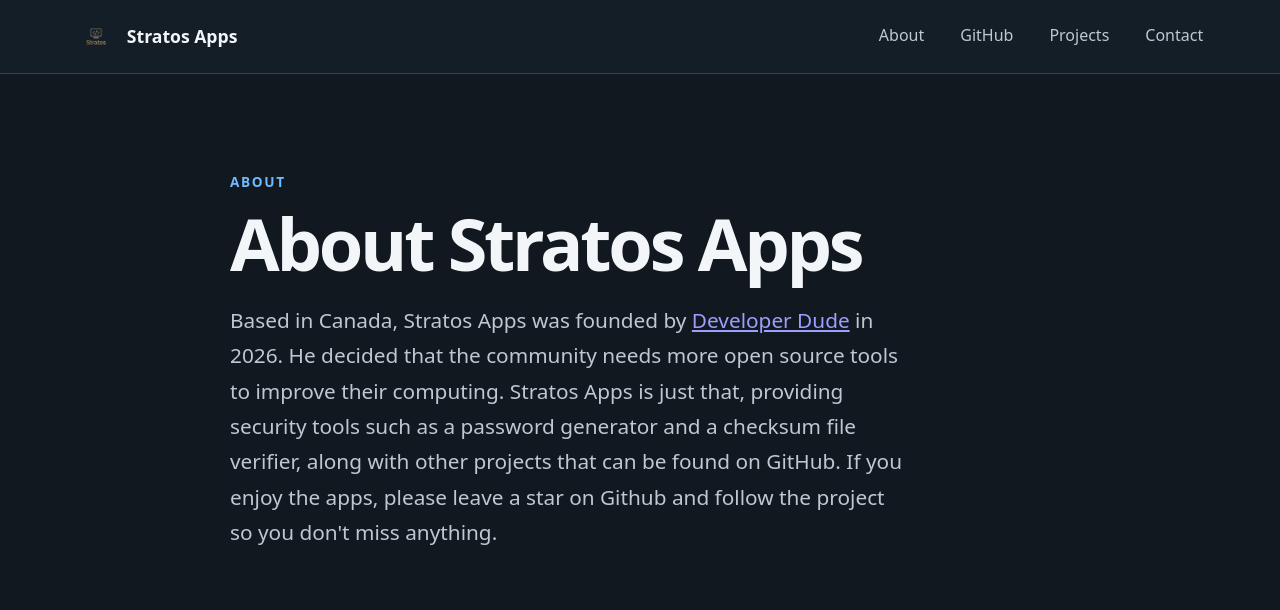
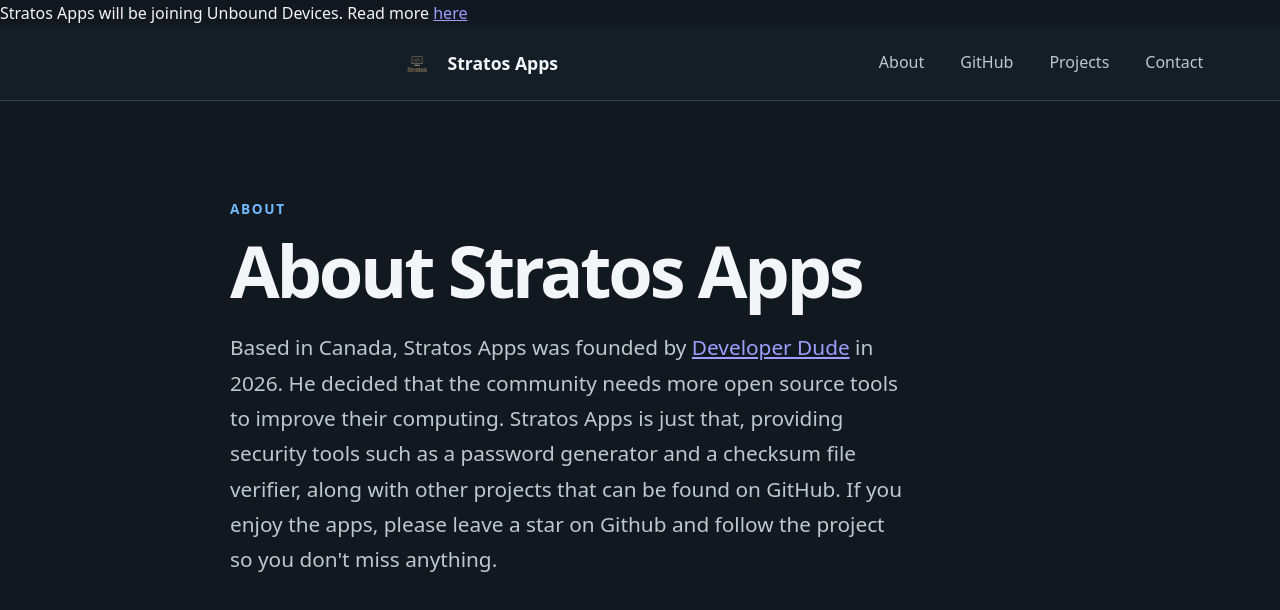
Before and after one commit to Stratos-Apps/stratos-apps.github.io, a plain HTML site: page about.html in a window 1280 px wide. Drawn offline with Linux system fonts and the light colour scheme.

Commit message:
Add banner message to about.html
Added a banner message about Stratos Apps joining Unbound Devices.

```diff
--- a/about.html
+++ b/about.html
@@ -7,6 +7,7 @@
     <link rel="stylesheet" href="styles.css">
 </head>
 <body>
+    <div class="banner">Stratos Apps will be joining Unbound Devices. Read more <a href="transition.html">here</div>
     <header class="site-header">
         <a class="brand" href="index.html">
             <img src="logo.png" alt="">
```
